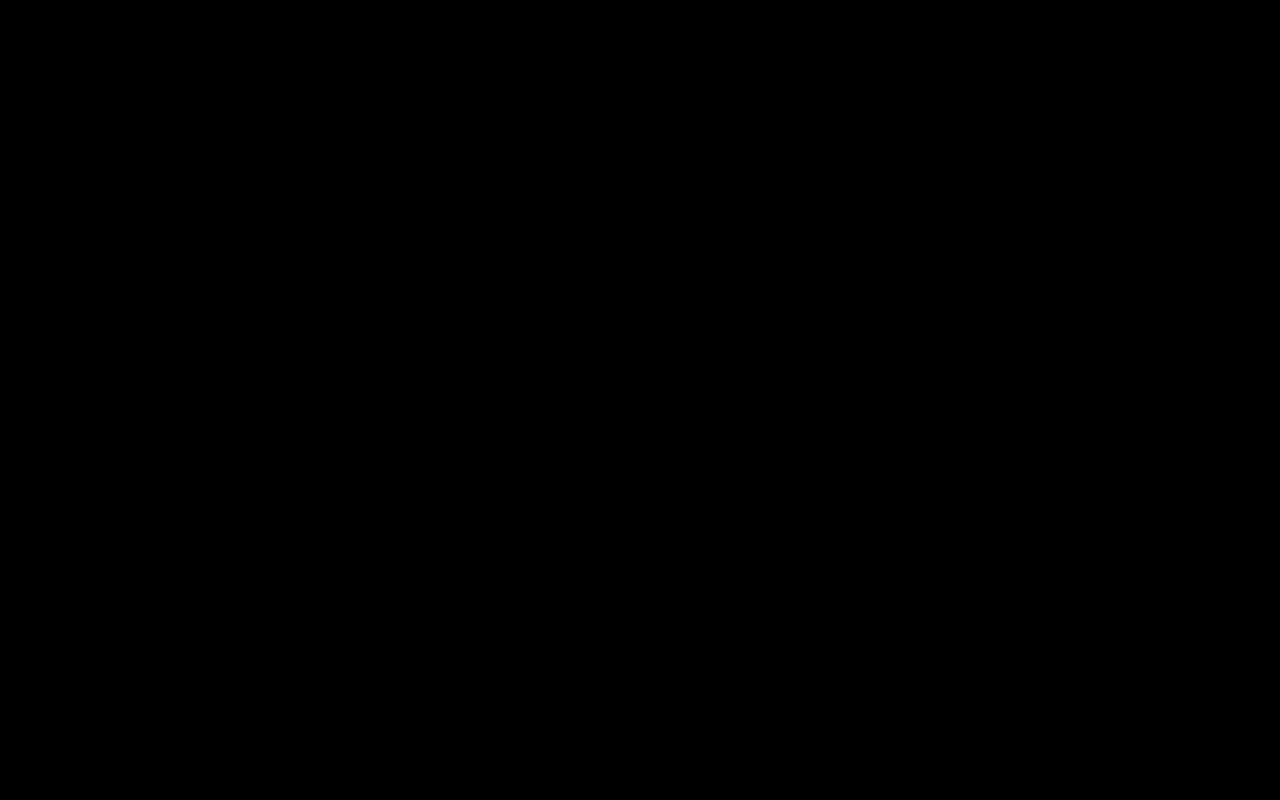
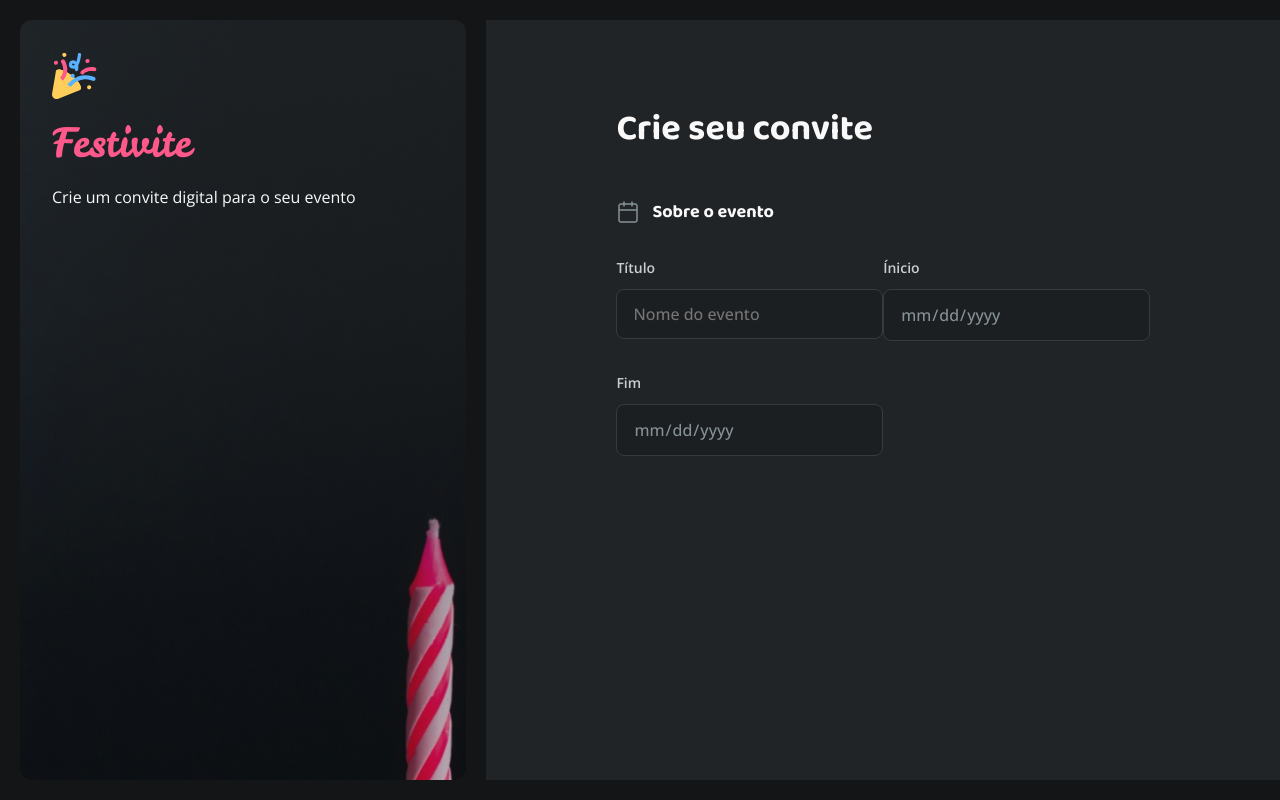
Before and after one commit to luccas-goncallves/Convite, a plain HTML site: page index.html in a window 1280 px wide. Drawn offline with nearby package versions, Linux system fonts and the light colour scheme.

Commit message:
projeto iniciado

```diff
--- a/index.html
+++ b/index.html
@@ -16,5 +16,42 @@
   <link href="https://fonts.googleapis.com/css2?family=Open+Sans:ital,wght@0,300..800;1,300..800&display=swap" rel="stylesheet">
 </head>
 <body>
+  <div class="app">
+    <aside>
+      <div class="section-aside">
+        <div class="title">
+          <img src="./assets/images/Logo.svg" alt="">
+          <p class="logo">Festivite</p>
+          <p class="text-body-md-aside">Crie um convite digital para o seu evento</p>
+
+        </div>
+      </div>
+    </aside>
+    <main>
+        <div class="invite">
+          <h1>Crie seu convite</h1>
+        </div>
+        <form>
+          <div class="information">
+            <img src="./assets/icons/calendar.svg" alt="">
+            <span>Sobre o evento</span>
+          </div>
+          <fieldset>
+            <div class="input-wrapper">
+              <label for="titulo">Título</label>
+              <input type="text" name="titulo" id="titulo" placeholder="Nome do evento">
+            </div>
+            <div class="input-wrapper">
+              <label for="date-start">Ínicio</label>
+              <input type="date" name="date-start" id="date-start">
+            </div>
+            <div class="input-wrapper">
+              <label for="date-end">Fim</label>
+              <input type="date" name="date-end" id="date-end">
+            </div>
+          </fieldset>
+        </form>
+    </main>
+  </div>
 </body>
 </html>
--- /dev/null
+++ b/style/form.css
@@ -0,0 +1,62 @@
+form {
+  display: grid;
+  margin-top: 2.5rem;
+  flex-direction: column;
+
+  & > .information {
+    display: flex;
+    align-items: center;
+    & span {
+      margin-left: .75rem;
+      font: var(--text-heading-sm);
+      color: var(--text-heading);
+    }
+  }
+
+
+  .input-wrapper {
+    display: flex;
+    flex-direction: column;
+    margin-top: 2rem;
+  }
+}
+
+label {
+  font: var(--text-body-sm);
+  color: var(--text-body);
+  margin-bottom: 0.75rem;
+}
+
+input, textarea, select {
+  padding-block: .8125rem;
+  padding-left: 1rem;
+  border: 1px solid var(--input-stroke);
+  background-color: var(--input-base);
+  border-radius: .5rem;
+  font: var(--text-body-md);
+  color: var(--input-placeholder);
+}
+
+input:focus,
+select:focus,
+textarea:focus,
+input[type="date"]:focus-within {
+  outline: .25rem solid var(--surface-secondary);
+  border-color: #59B2FF;
+  outline-offset: .1px;
+}
+
+fieldset {
+  display: grid;
+  border: none;
+  grid-template-rows: repeat(3, auto); /* Três linhas automáticas */
+  grid-template-columns: 1fr 1fr; /* Duas colunas */
+
+}
+
+input[type="date"] {
+  position: relative;
+  &::-webkit-calendar-picker-indicator {
+    opacity: 0;
+  }
+}
--- a/style/global.css
+++ b/style/global.css
@@ -22,7 +22,7 @@
   --text-heading: #F9F9F9;
 
   --font-family-leckerli: "Leckerli One", cursive;
-  --text-logo: 400 5rem var(--font-family);
+  --text-logo: 400 2.5rem var(--font-family-leckerli);
 
 
   --font-family-baloo: "Baloo 2", sans-serif;
@@ -31,9 +31,7 @@
 
 
   --font-family-open: "Open Sans", sans-serif;
-  --text-body-md: 600 1rem var(--font-family-open);
+  --text-body-md: 500 1rem var(--font-family-open);
   --text-body-sm: 600 .875rem var(--font-family-open);
   --text-body-xs: 600 .75rem var(--font-family-open);
-  background-color: black;
-
 }
--- a/style/index.css
+++ b/style/index.css
@@ -1 +1,4 @@
 @import url(global.css);
+@import url(layout.css);
+@import url(utilitarios.css);
+@import url(form.css);
--- /dev/null
+++ b/style/layout.css
@@ -0,0 +1,48 @@
+.app {
+  display: grid;
+  grid-template-columns: 36% 64%;
+  height: 100vh;
+  overflow: hidden;
+  padding: 1.25rem;
+  column-gap: 1.25rem;
+}
+body {
+  background-color: var(--shape-background);
+  color: var(--text-body);
+}
+
+aside {
+  overflow: hidden;
+  display: grid;
+  & > .section-aside {
+    border-radius: .75rem;
+    background-image: url(../assets/images/Background.png);
+    padding-inline: 2rem;
+    padding-top: 2rem;
+
+    & .title {
+      display: grid;
+      gap: 1rem;
+
+      & img {
+        width: 2.8rem;
+        height: 3rem;
+
+      }
+    }
+  }
+}
+
+main {
+  background-color: var(--shape-body);
+  overflow: auto;
+  padding-block: 5rem;
+  padding-inline: 8.125rem;
+
+  & .invite{
+    display: flex;
+    flex-direction: column;
+    font: var(--text-heading-sm);
+    color: var(--text-heading);
+  }
+}
--- /dev/null
+++ b/style/utilitarios.css
@@ -0,0 +1,9 @@
+.logo {
+  font: var(--text-logo);
+  color: #FF598B;
+}
+
+.text-body-md-aside {
+  font: 300 1rem var(--font-family-open);
+  color: var(--text-heading);
+}
```
Also changed, not shown: assets/icons/calendar.svg (added), 1 other file.
